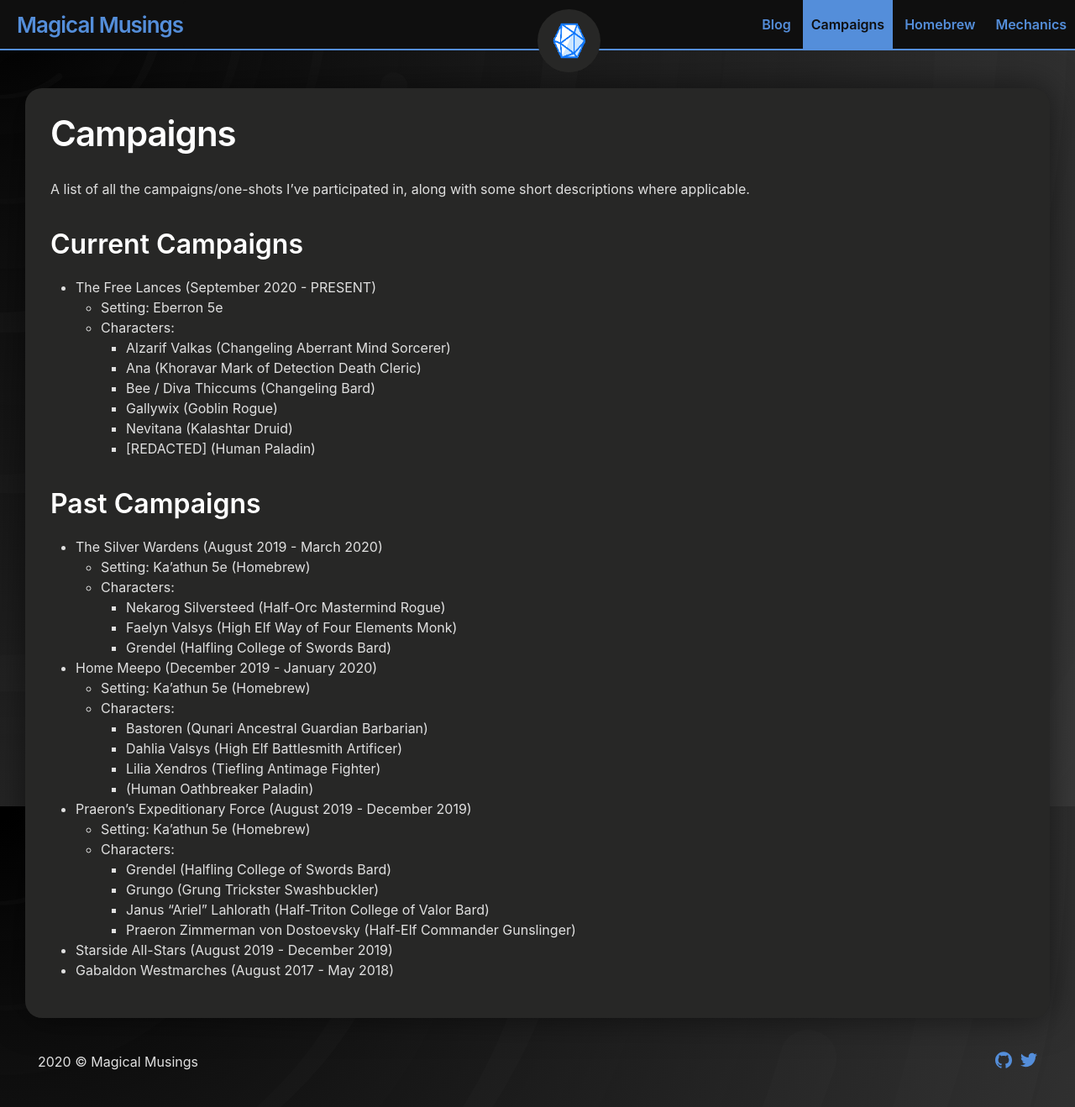
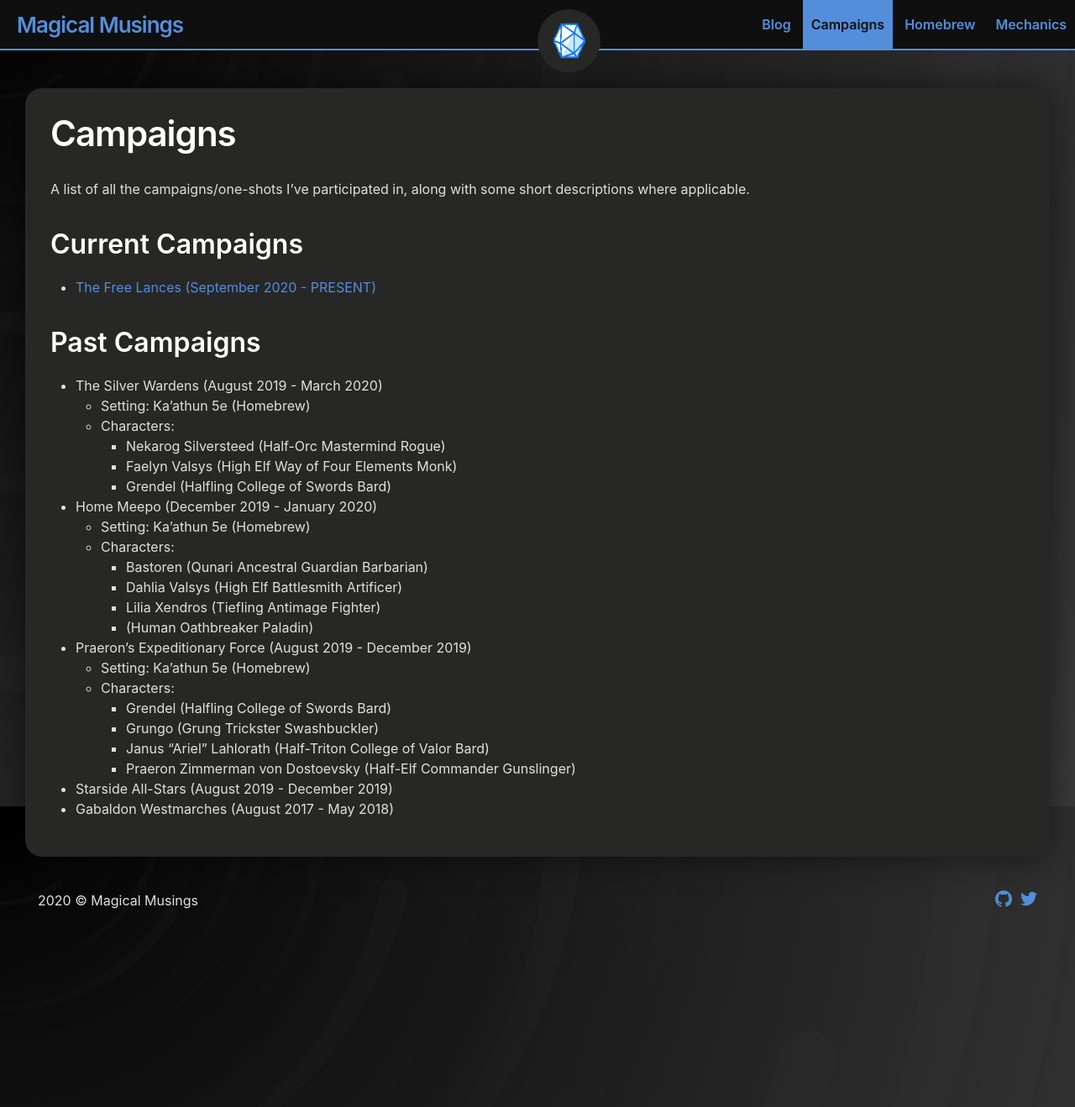
Before and after one commit to andersthemagi/magicalmusings.github.io, a Jekyll site: the page built from campaigns.md, in a window 1280 px wide and 1318 px high. Shown: the whole window at 84% size. Built offline with Jekyll 4.4.1, drawn with Linux system fonts in a browser that asks for light colours.

Commit message:
adding free lances page to campaigns

```diff
--- a/campaigns.md
+++ b/campaigns.md
@@ -10,15 +10,7 @@ A list of all the campaigns/one-shots I've participated in, along with some shor
 
 ## Current Campaigns
 
-- The Free Lances (September 2020 - PRESENT)
-  - Setting: Eberron 5e
-  - Characters:
-    - Alzarif Valkas (Changeling Aberrant Mind Sorcerer)
-    - Ana (Khoravar Mark of Detection Death Cleric)
-    - Bee / Diva Thiccums (Changeling Bard)
-    - Gallywix (Goblin Rogue)
-    - Nevitana (Kalashtar Druid)
-    - [REDACTED] (Human Paladin)
+- <a href="https://magicalmusings.github.io/campaigns/free-lances/">The Free Lances (September 2020 - PRESENT)</a>
 
 ## Past Campaigns
 
```
Also changed, not shown: _posts/2020-10-05-campaign-free-lances.md (added, +32 -0 lines).
